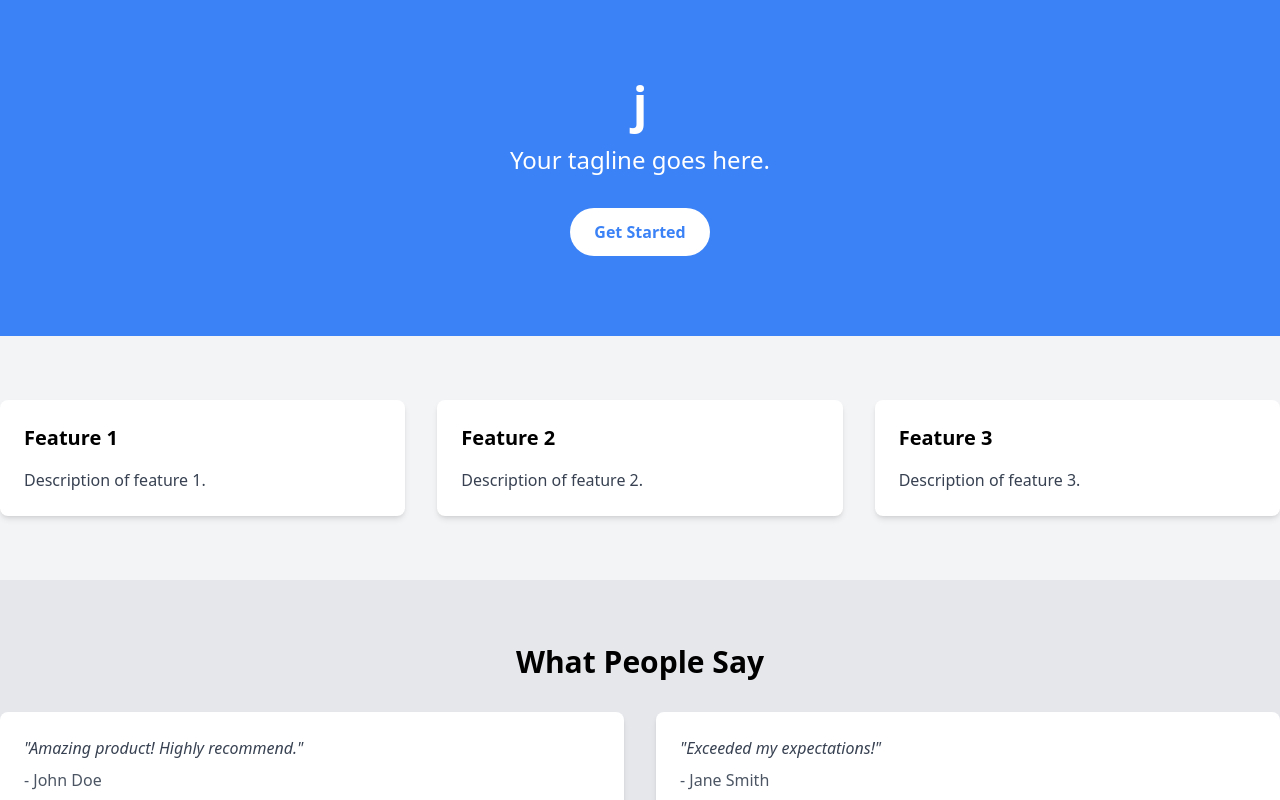
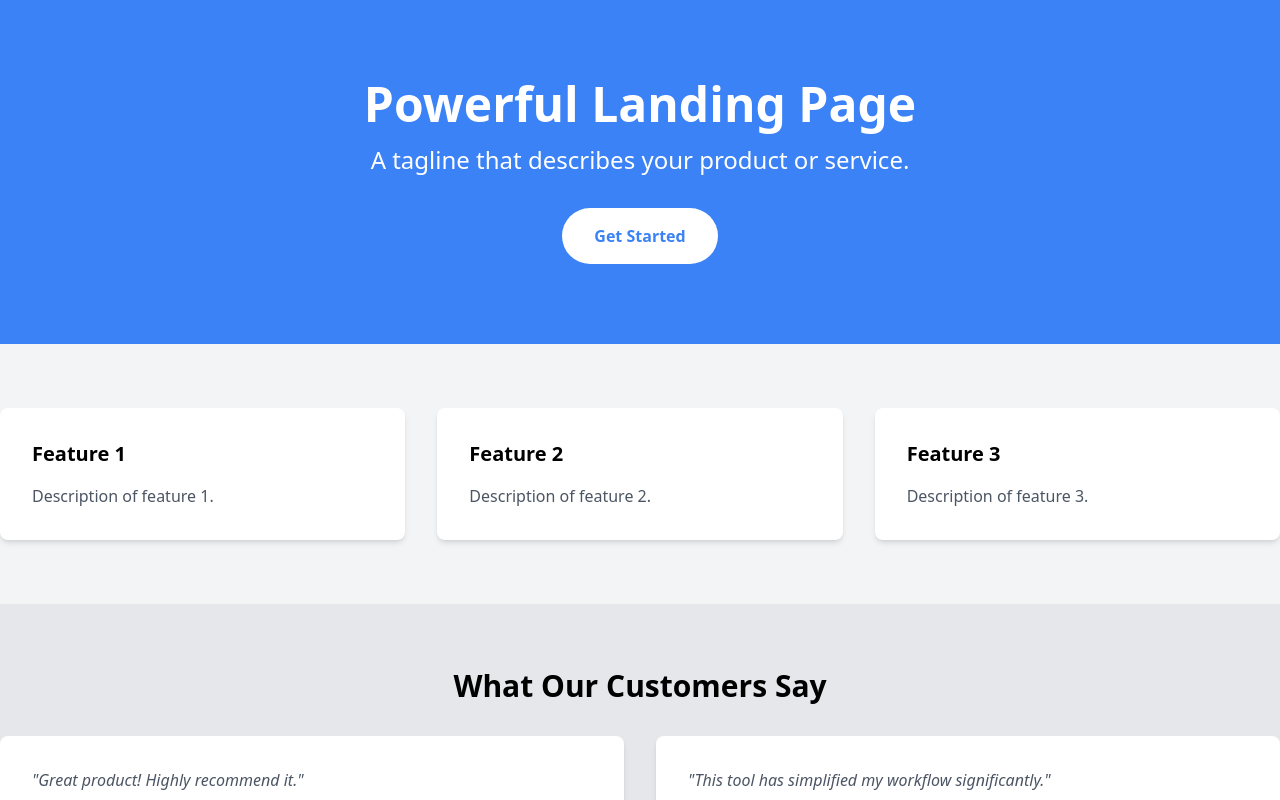
Before and after one commit to samuelforrest/nextjs-lp-boilerplate, a Next.js app: page / in a window 1280 px wide. Shown: the top 800 px of the page. Built offline with nearby package versions, Linux system fonts and the light colour scheme.

Commit message:
feat: AI generated initial landing page code

```diff
--- a/src/app/page.tsx
+++ b/src/app/page.tsx
@@ -3,32 +3,34 @@ import React from "react";
 const LandingPage: React.FC = () => {
   return (
     <div className="bg-gray-100">
-      {/* Add Google Font links here (or in the HTML head): */}
-      {/* <link href="https://fonts.googleapis.com/css2?family=Montserrat:wght@700&family=Inter:wght@400;700&display=swap" rel="stylesheet"/> */}
+      {/* Add Google Font links here (in the actual HTML head) */}
+      {/* <link rel="preconnect" href="https://fonts.googleapis.com"> */}
+      {/* <link rel="preconnect" href="https://fonts.gstatic.com" crossorigin> */}
+      {/* <link href="https://fonts.googleapis.com/css2?family=Montserrat:wght@700&family=Inter:wght@400;500&display=swap" rel="stylesheet"> */}
 
       {/* Hero Section */}
       <section className="bg-blue-500 text-white py-20">
         <div className="container mx-auto text-center">
-          <h1 className="text-5xl font-montserrat font-bold mb-4 animate-fade-in">j</h1>
-          <p className="text-2xl font-inter mb-8 animate-fade-in">Your tagline goes here.</p>
-          <button className="bg-white text-blue-500 py-3 px-6 rounded-full font-bold hover:bg-blue-100 animate-fade-in">Get Started</button>
+          <h1 className="text-5xl font-montserrat font-bold mb-4 animate-fade-in">Powerful Landing Page</h1>
+          <p className="text-2xl font-inter mb-8 animate-fade-in">A tagline that describes your product or service.</p>
+          <button className="bg-white text-blue-500 px-8 py-4 rounded-full font-bold hover:bg-blue-100 animate-fade-in">Get Started</button>
         </div>
       </section>
 
       {/* Feature Sections */}
       <section className="py-16">
         <div className="container mx-auto grid grid-cols-1 md:grid-cols-3 gap-8">
-          <div className="bg-white rounded-lg shadow-md p-6 animate-fade-in">
-            <h2 className="text-xl font-bold mb-4">Feature 1</h2>
-            <p className="text-gray-700">Description of feature 1.</p>
+          <div className="bg-white p-8 rounded-lg shadow-md animate-fade-in">
+            <h3 className="text-xl font-semibold mb-4">Feature 1</h3>
+            <p className="text-gray-600">Description of feature 1.</p>
           </div>
-          <div className="bg-white rounded-lg shadow-md p-6 animate-fade-in">
-            <h2 className="text-xl font-bold mb-4">Feature 2</h2>
-            <p className="text-gray-700">Description of feature 2.</p>
+          <div className="bg-white p-8 rounded-lg shadow-md animate-fade-in">
+            <h3 className="text-xl font-semibold mb-4">Feature 2</h3>
+            <p className="text-gray-600">Description of feature 2.</p>
           </div>
-          <div className="bg-white rounded-lg shadow-md p-6 animate-fade-in">
-            <h2 className="text-xl font-bold mb-4">Feature 3</h2>
-            <p className="text-gray-700">Description of feature 3.</p>
+          <div className="bg-white p-8 rounded-lg shadow-md animate-fade-in">
+            <h3 className="text-xl font-semibold mb-4">Feature 3</h3>
+            <p className="text-gray-600">Description of feature 3.</p>
           </div>
         </div>
       </section>
@@ -36,26 +38,25 @@ const LandingPage: React.FC = () => {
       {/* Testimonials Section */}
       <section className="bg-gray-200 py-16">
         <div className="container mx-auto">
-          <h2 className="text-3xl font-bold text-center mb-8">What People Say</h2>
+          <h2 className="text-3xl font-semibold text-center mb-8">What Our Customers Say</h2>
           <div className="grid grid-cols-1 md:grid-cols-2 gap-8">
-            <div className="bg-white rounded-lg shadow-md p-6 animate-fade-in">
-              <p className="text-gray-700 italic">"Amazing product! Highly recommend." </p>
-              <p className="text-gray-600 mt-2"> - John Doe</p>
+            <div className="bg-white p-8 rounded-lg shadow-md animate-fade-in">
+              <p className="text-gray-600 italic mb-4">"Great product! Highly recommend it."</p>
+              <p className="font-semibold">John Doe</p>
             </div>
-            <div className="bg-white rounded-lg shadow-md p-6 animate-fade-in">
-              <p className="text-gray-700 italic">"Exceeded my expectations!"</p>
-              <p className="text-gray-600 mt-2"> - Jane Smith</p>
+            <div className="bg-white p-8 rounded-lg shadow-md animate-fade-in">
+              <p className="text-gray-600 italic mb-4">"This tool has simplified my workflow significantly."</p>
+              <p className="font-semibold">Jane Smith</p>
             </div>
           </div>
         </div>
       </section>
 
-
       {/* CTA Section */}
       <section className="bg-blue-500 text-white py-12">
         <div className="container mx-auto text-center">
-          <p className="text-xl font-bold mb-4">Ready to get started?</p>
-          <button className="bg-white text-blue-500 py-3 px-6 rounded-full font-bold hover:bg-blue-100">Contact Us</button>
+          <p className="text-xl font-inter mb-4">Ready to get started?</p>
+          <button className="bg-white text-blue-500 px-8 py-4 rounded-full font-bold hover:bg-blue-100">Contact Us</button>
         </div>
       </section>
     </div>
```
